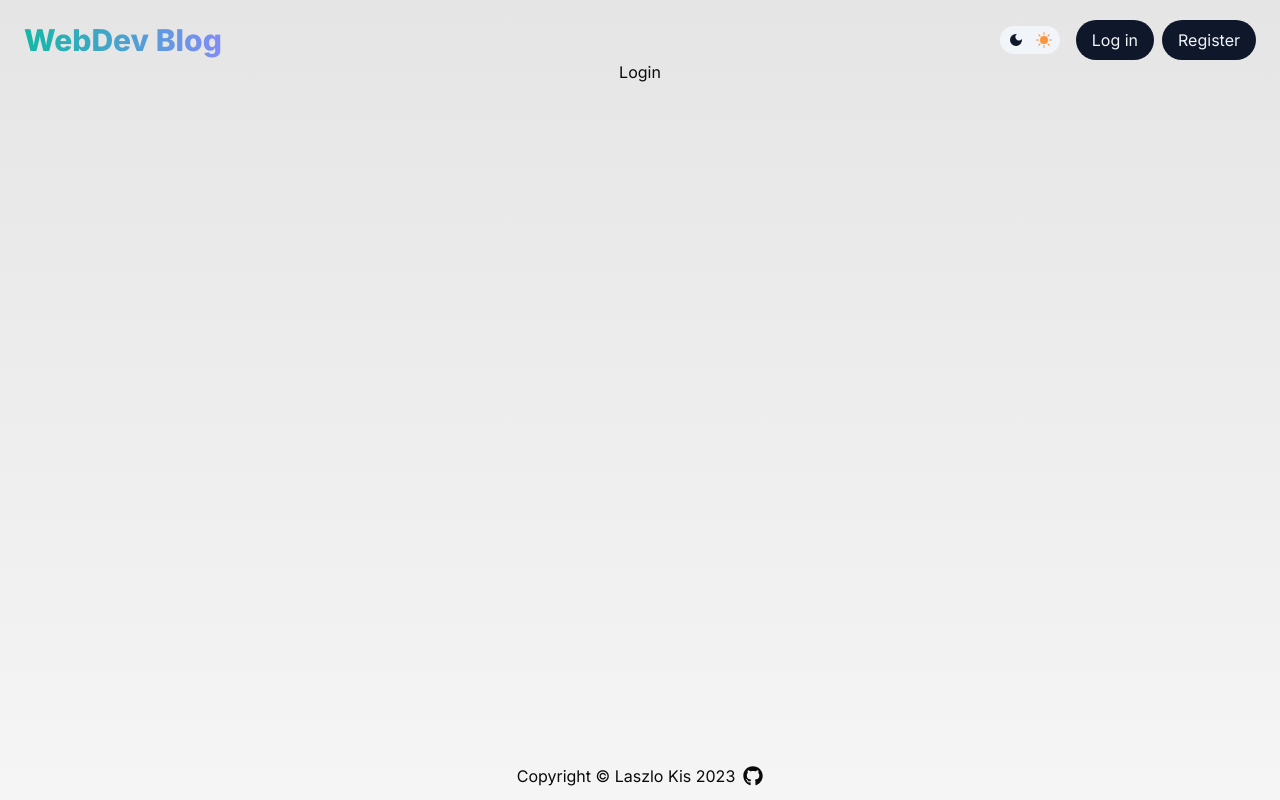
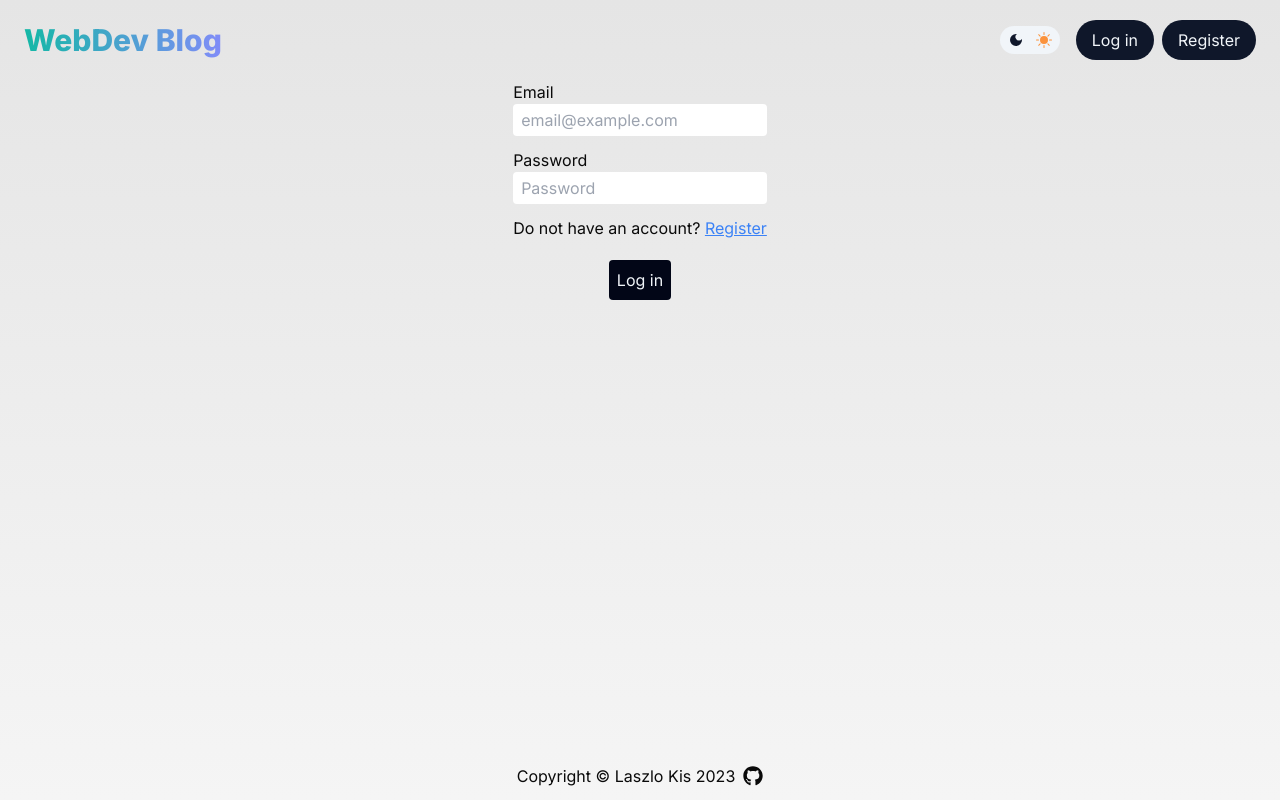
Before and after one commit to ev0clu/next-blog, a Next.js app: page /login in a window 1280 px wide. Built offline with nearby package versions, Linux system fonts and the light colour scheme.

Commit message:
Login page is added

```diff
--- a/app/(auth)/login/page.tsx
+++ b/app/(auth)/login/page.tsx
@@ -1,6 +1,121 @@
+'use client';
+
+import { useRouter } from 'next/navigation';
+import { useState, useContext } from 'react';
+import { useForm } from 'react-hook-form';
+import { zodResolver } from '@hookform/resolvers/zod';
+import { z } from 'zod';
+import { ThemeContext } from '@/context/ThemeContext';
+import ErrorMessage from '@/components/ErrorMessage';
+import Spinner from '@/components/Spinner';
+import Link from 'next/link';
+
+const formSchema = z.object({
+  email: z
+    .string()
+    .min(1, 'Email is required')
+    .email('Invalid email')
+    .trim(),
+  password: z
+    .string()
+    .min(1, 'Password is required')
+    .min(3, 'Password must have min 3 characters')
+});
+
+type formType = z.infer<typeof formSchema>;
+
 const Login = () => {
+  const { theme } = useContext(ThemeContext);
+  const router = useRouter();
+  const [error, setError] = useState('');
+  const [isSubmitting, setSubmitting] = useState(false);
+  /*const [username, setUsername] = useState('');
+  const [password, setPassword] = useState('');
+  const [email, setEmail] = useState('');
+  const [confirmPassword, setConfirmPassword] = useState('');*/
+
+  const {
+    register,
+    handleSubmit,
+    formState: { errors }
+  } = useForm<formType>({
+    resolver: zodResolver(formSchema),
+    defaultValues: {
+      email: '',
+      password: ''
+    }
+  });
+
+  const onSubmit = async (data: z.infer<typeof formSchema>) => {
+    try {
+      setSubmitting(true);
+      const response = await fetch('/api/auth/login', {
+        method: 'POST',
+        headers: { 'Content-Type': 'application/json' },
+        body: JSON.stringify({
+          email: data.email,
+          password: data.password
+        })
+      });
+      if (response.ok) {
+        router.push('/');
+      }
+    } catch (error) {
+      setError('An unexpected error is occured');
+      setSubmitting(false);
+    }
+  };
+
   return (
-    <main className="flex flex-1 flex-col items-center">Login</main>
+    <main className="flex flex-1 flex-col items-center">
+      {error && <ErrorMessage>{error}</ErrorMessage>}
+      <form
+        onSubmit={handleSubmit(onSubmit)}
+        className="mt-5 flex flex-col gap-3"
+      >
+        <div className="flex flex-col">
+          <label htmlFor="email">Email</label>
+          <input
+            className="rounded px-2 py-1 text-slate-950"
+            type="email"
+            placeholder="email@example.com"
+            {...register('email')}
+          />
+          <ErrorMessage>{errors.email?.message}</ErrorMessage>
+        </div>
+        <div className="flex flex-col">
+          <label htmlFor="password">Password</label>
+          <input
+            className="rounded px-2 py-1 text-slate-950"
+            type="password"
+            placeholder="Password"
+            {...register('password')}
+          />{' '}
+          <ErrorMessage>{errors.password?.message}</ErrorMessage>
+        </div>
+        <p>
+          Do not have an account?{' '}
+          <Link className="text-blue-500 underline" href="/register">
+            Register
+          </Link>
+        </p>
+        <button
+          className={`${
+            theme === 'light'
+              ? !isSubmitting
+                ? 'bg-slate-950 text-slate-100'
+                : 'bg-neutral-400 text-slate-950'
+              : !isSubmitting
+              ? 'bg-slate-100 text-slate-950'
+              : 'bg-neutral-400 text-slate-950'
+          } m-auto mt-2 flex flex-row items-center gap-2 rounded p-2`}
+          type="submit"
+          disabled={isSubmitting}
+        >
+          Log in{isSubmitting && <Spinner />}
+        </button>
+      </form>
+    </main>
   );
 };
 
--- a/components/Navbar.tsx
+++ b/components/Navbar.tsx
@@ -77,7 +77,7 @@ const Navbar = () => {
               Profile
             </Link>
             <Link
-              href="/"
+              href="/api/auth/signout"
               className={`${
                 theme == 'light'
                   ? 'bg-slate-900 px-4 text-slate-100 hover:bg-slate-600'
```
